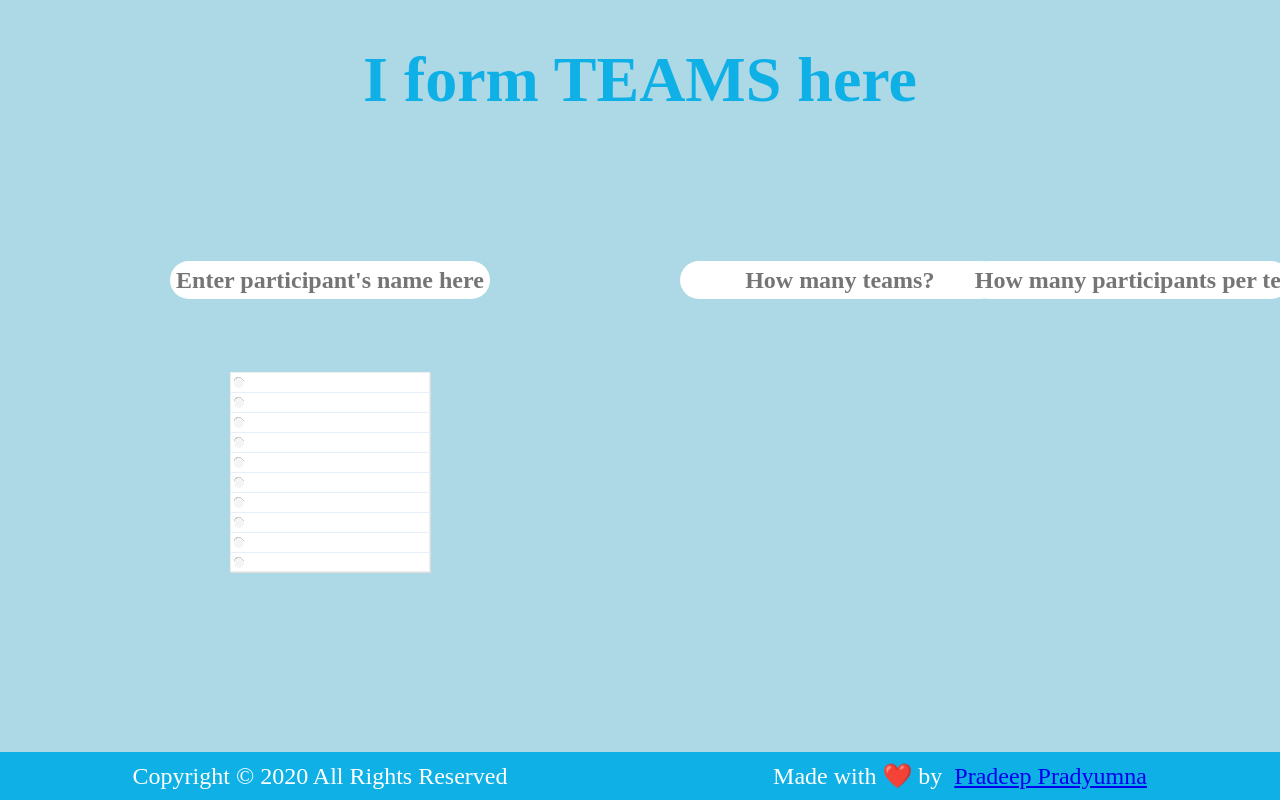
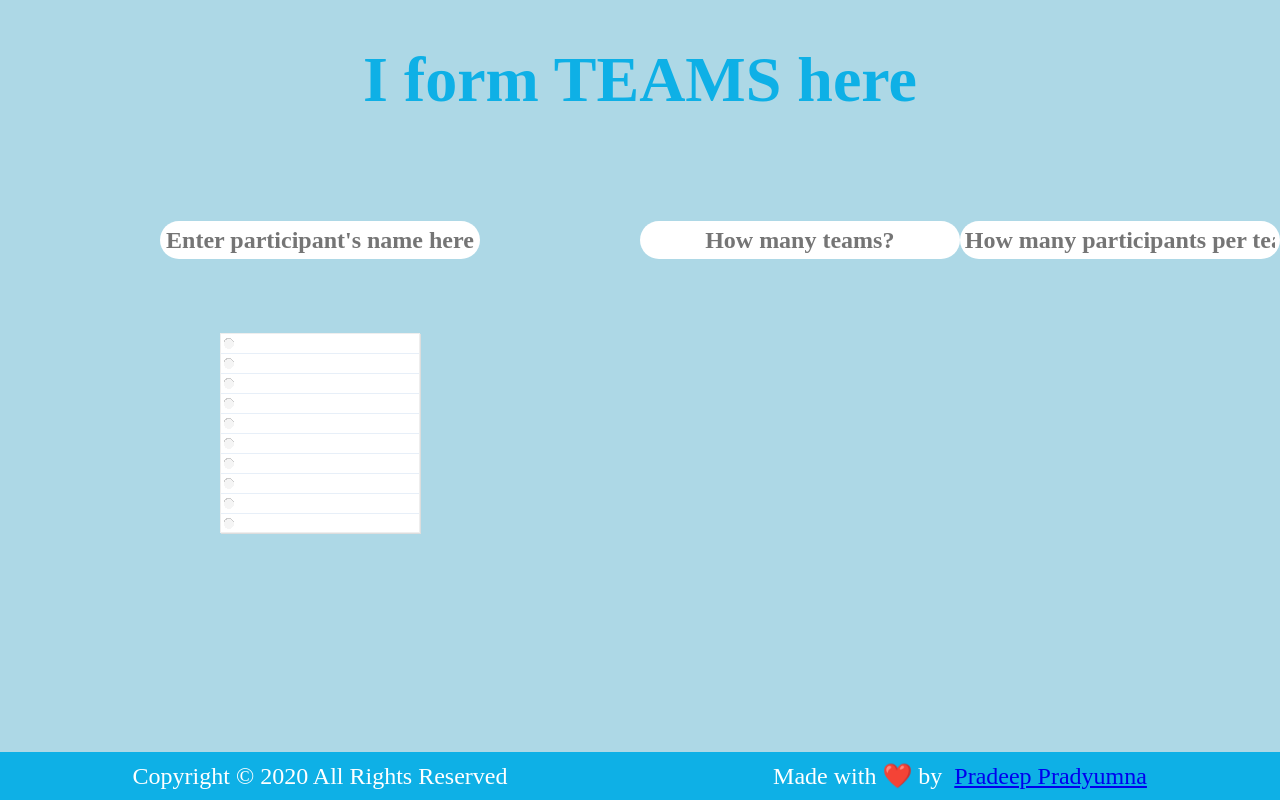
Before and after one commit to pradeepradyumna/iformteamshere, a React (Create React App) app in the folder form-teams-here/: page / in a window 1280 px wide. Built offline with nearby package versions, Linux system fonts and the light colour scheme.

Commit message:
Removed extra padding for extra space removal

```diff
--- a/form-teams-here/src/App.css
+++ b/form-teams-here/src/App.css
@@ -97,7 +97,7 @@ form button:hover {
 }
 
 .float-container {
-  padding: 20px;
+  /* padding: 20px; */
   justify-content: space-around;
   display: flex;
 }
@@ -105,7 +105,7 @@ form button:hover {
 .float-child {
   width: 50%;
   float: left;
-  padding: 20px;
+  /* padding: 20px; */
 }
 
 .copyright-text {
```
